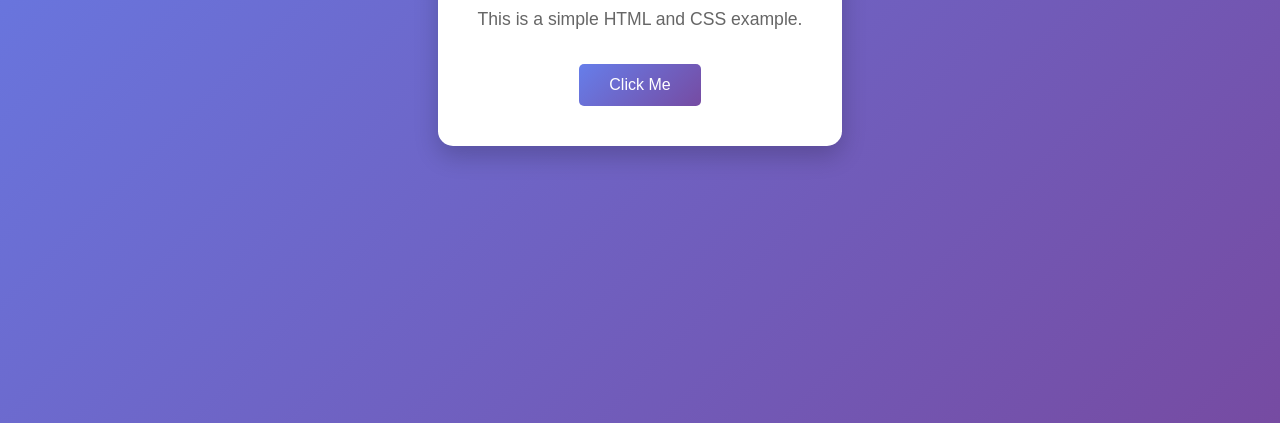
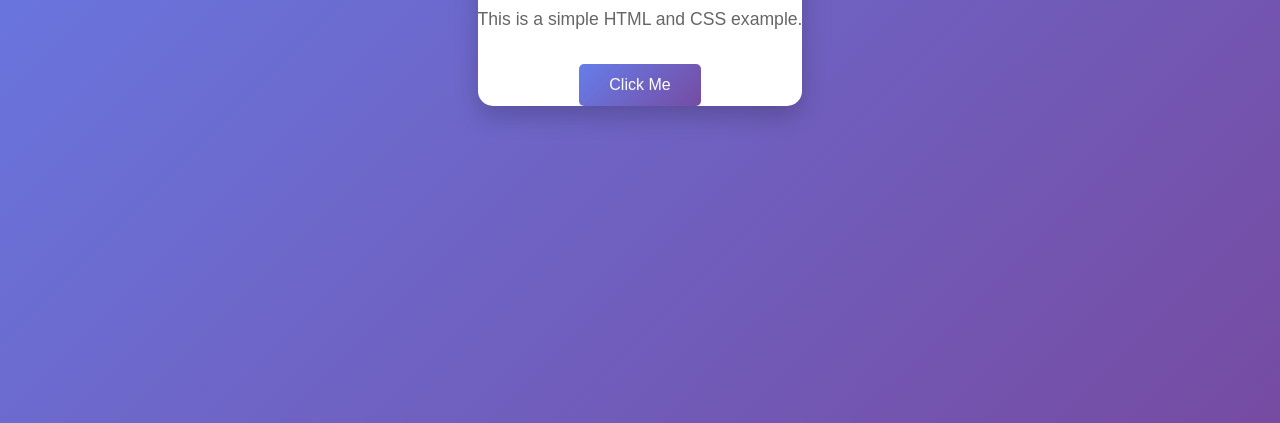
Before and after one commit to shivam697/test-html, a plain HTML site: page aditya22041/index.html in a window 1280 px wide. Shown: the part 377-800 px from the top of the page. Drawn offline with Linux system fonts and the light colour scheme.

Commit message:
updated padding

```diff
--- a/aditya22041/style.css
+++ b/aditya22041/style.css
@@ -15,7 +15,7 @@ body {
 
 .container {
   background: white;
-  padding: 40px;
+  padding: auto;
   border-radius: 15px;
   box-shadow: 0 10px 25px rgba(0, 0, 0, 0.2);
   text-align: center;
```
